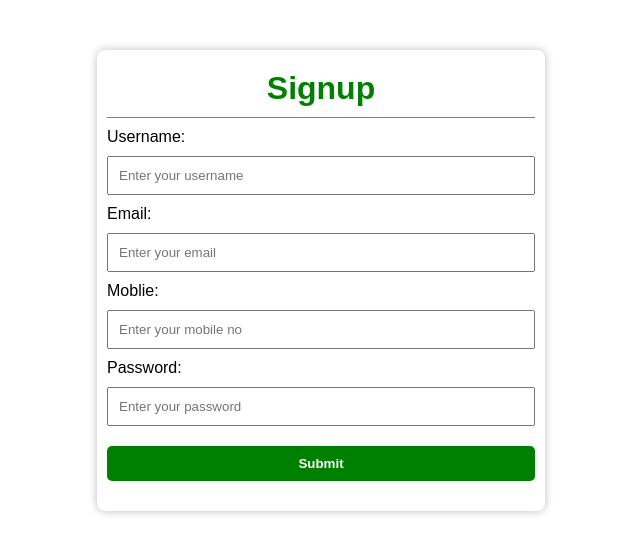
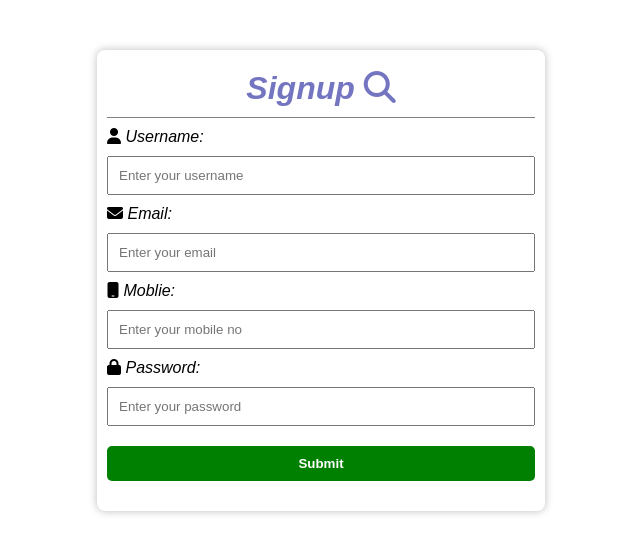
Before and after one commit to AdityaSharma1801/15july_Frontend, a plain HTML site: page register_form.html in a window 1280 px wide. Shown: the whole page, without its empty margins (319-959 px from the left). Drawn offline with Linux system fonts and the light colour scheme.

Commit message:
icons added

```diff
--- a/register_form.html
+++ b/register_form.html
@@ -4,6 +4,9 @@
     <meta charset="UTF-8">
     <meta name="viewport" content="width=device-width, initial-scale=1.0">
     <title>Register Form</title>
+    <link rel="stylesheet" href="https://cdnjs.cloudflare.com/ajax/libs/font-awesome/6.5.2/css/all.min.css"
+    integrity="sha512-SnH5WK+bZxgPHs44uWIX+LLJAJ9/2PkPKZ5QiAj6Ta86w+fsb2TkcmfRyVX3pBnMFcV7oQPJkl9QevSCWr3W6A=="
+    crossorigin="anonymous" referrerpolicy="no-referrer" />
     <style>
         *{
             margin: 0px;
@@ -13,7 +16,8 @@
         }
 
         .register-form{
-
+            color: rgb(0, 0, 0);
+            font-style: italic;
             width: 35%;
             margin:auto;
             padding: 10px;
@@ -28,7 +32,7 @@
             text-align: center;
             border-bottom: 1px solid gray;
             padding: 10px;
-            color: green;
+            color: rgba(42, 44, 160, 0.655);
         }
 
         input{
@@ -56,21 +60,21 @@
 <body>
 
     <div class="register-form">
-        <h1>Signup</h1>
+        <h1 >Signup <i class="fa-solid fa-magnifying-glass"></i></h1>
         <form action="">
-            <div class="username">
+            <div class="username"><i class="fa-solid fa-user"></i>
                 <label for="">Username:</label>
                 <input type="text" placeholder="Enter your username">
             </div>
-            <div class="email">
+            <div class="email"><i class="fa-solid fa-envelope"></i>
                 <label for="">Email:</label>
                 <input type="email" placeholder="Enter your email">
             </div>
-            <div class="mobile">
+            <div class="mobile"><i class="fa-solid fa-mobile"></i>
                 <label for="">Moblie:</label>
                 <input type="number" placeholder="Enter your mobile no">
             </div>
-            <div class="password">
+            <div class="password"><i class="fa-solid fa-lock"></i>
                 <label for="">Password:</label>
                 <input type="password"  placeholder="Enter your password">
             </div>
```
